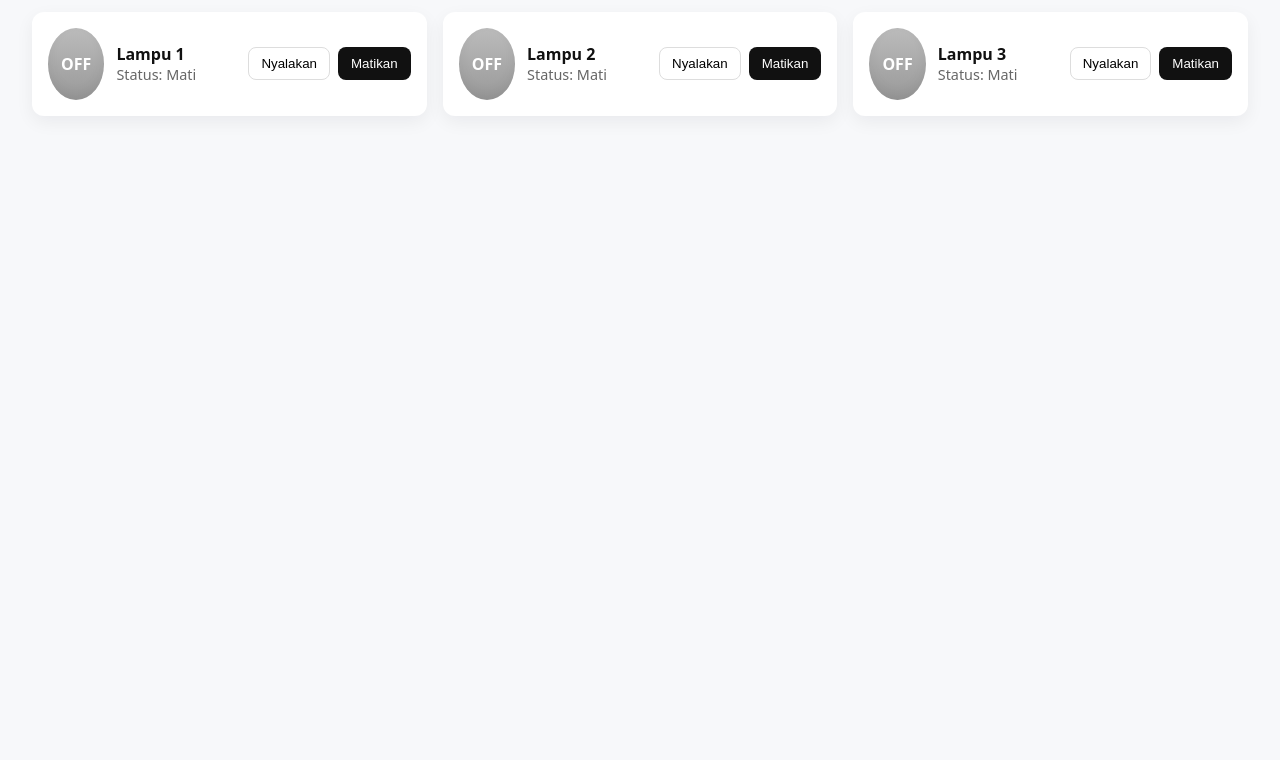
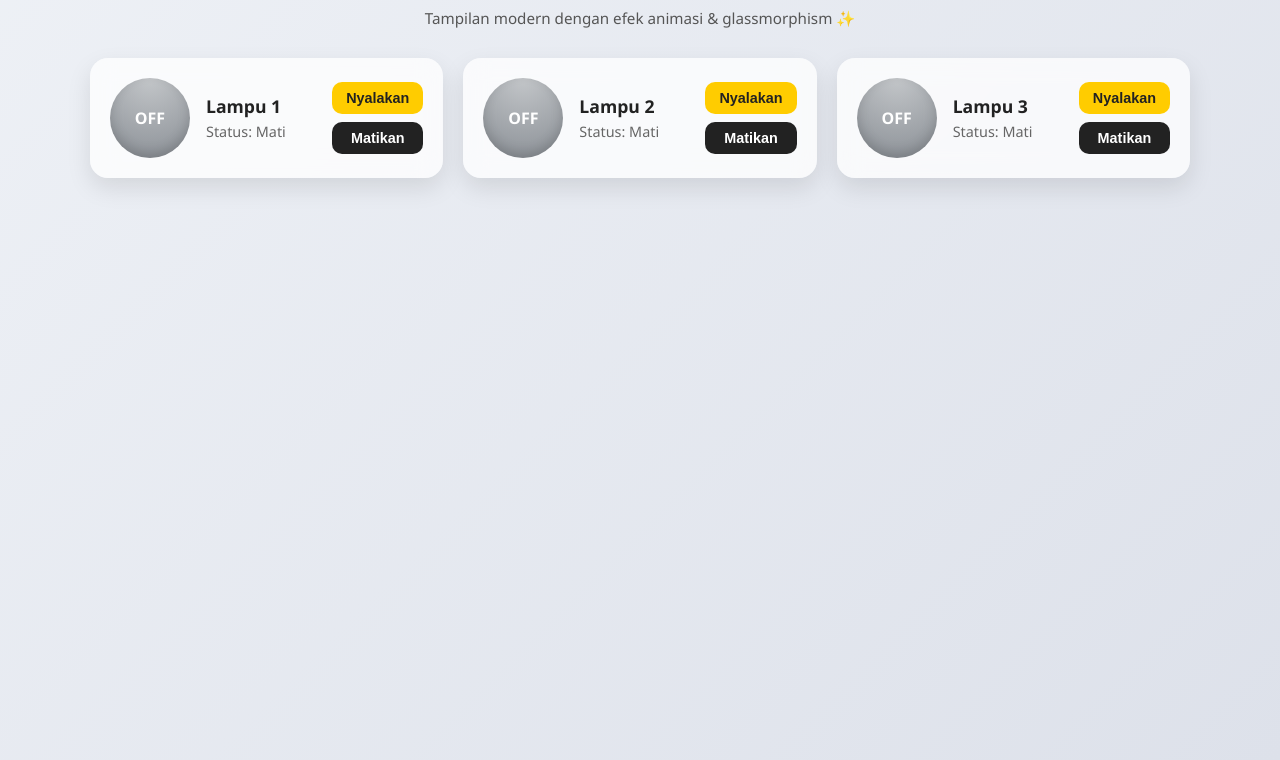
Before and after one commit to krisdayanto17/cetak-cetek-lampu, a plain HTML site: page index.html in a window 1280 px wide. Shown: the part 120-880 px from the top of the page. Before the commit the page ends 800 px from the top, so only its background shows below. Drawn offline with Linux system fonts and the light colour scheme.

Commit message:
Add files via upload

```diff
--- a/index.html
+++ b/index.html
@@ -2,85 +2,171 @@
 <html lang="id">
 <head>
 <meta charset="utf-8" />
-  <meta name="viewport" content="width=device-width,initial-scale=1" />
-  <title>CETRAK CETREK LAMPU — Demo</title>
+<meta name="viewport" content="width=device-width, initial-scale=1" />
+<title>CETRAK CETREK LAMPU — Modern UI</title>
 <style>
-    body { font-family: system-ui, -apple-system, "Segoe UI", Roboto, "Helvetica Neue", Arial; padding: 24px; background:#f7f8fa; color:#111; }
-    h1 { font-size: 1.6rem; margin-bottom: 12px; }
-    .grid { display:grid; grid-template-columns: repeat(auto-fit,minmax(220px,1fr)); gap:16px; }
-    .card { background:white; border-radius:12px; padding:16px; box-shadow: 0 6px 18px rgba(20,20,40,0.06); display:flex; gap:12px; align-items:center; }
-    .lamp { width:72px; height:72px; border-radius:50%; display:flex; align-items:center; justify-content:center; font-weight:700; color:#fff; box-shadow: inset 0 -6px 12px rgba(0,0,0,0.06); }
-    .controls { margin-left:auto; display:flex; gap:8px; }
-    button { padding:8px 12px; border-radius:8px; border:1px solid #ddd; background:#fff; cursor:pointer; }
-    button.primary { background:#111; color:#fff; border-color:transparent; }
-    .meta { margin-top:14px; font-size:0.9rem; color:#555; }
-    .on { background: linear-gradient(180deg,#ffd34d 0%,#ffb400 100%); }
-    .off { background: linear-gradient(180deg,#bbb 0%,#999 100%); }
+  body {
+    margin: 0;
+    padding: 0;
+    font-family: "Segoe UI", Roboto, sans-serif;
+    background: linear-gradient(135deg, #eef1f6, #dde1ea);
+    min-height: 100vh;
+    display: flex;
+    flex-direction: column;
+    align-items: center;
+    padding: 40px 20px;
+  }
+  h1 {
+    font-size: 2rem;
+    margin-bottom: 8px;
+    font-weight: 700;
+    color: #222;
+    text-align: center;
+  }
+  .subtitle {
+    color: #555;
+    margin-bottom: 30px;
+    font-size: 0.95rem;
+    text-align: center;
+  }
+  .grid {
+    display: grid;
+    grid-template-columns: repeat(auto-fit, minmax(250px, 1fr));
+    gap: 20px;
+    width: 100%;
+    max-width: 1100px;
+  }
+  .card {
+    background: rgba(255, 255, 255, 0.75);
+    backdrop-filter: blur(12px);
+    border-radius: 18px;
+    padding: 20px;
+    display: flex;
+    gap: 16px;
+    align-items: center;
+    box-shadow: 0 10px 25px rgba(0,0,0,0.1);
+    transition: 0.25s ease;
+  }
+  .card:hover {
+    transform: translateY(-4px);
+    box-shadow: 0 14px 30px rgba(0,0,0,0.14);
+  }
+  .lamp {
+    width: 80px;
+    height: 80px;
+    border-radius: 50%;
+    display: flex;
+    align-items: center;
+    justify-content: center;
+    font-weight: bold;
+    color: white;
+    font-size: 1rem;
+    transition: 0.25s ease-in-out;
+    box-shadow: inset 0 -5px 12px rgba(0,0,0,0.15);
+    cursor: pointer;
+  }
+  .lamp.on {
+    background: radial-gradient(circle at top, #ffe58a 0%, #ffbb00 90%);
+    box-shadow: 0 0 20px #ffd35c, 0 0 40px #ffcc2c;
+    color: #111;
+  }
+  .lamp.off {
+    background: radial-gradient(circle at top, #c3c6c9 0%, #8f949a 90%);
+    color: #fff;
+  }
+  .info-title {
+    font-size: 1.1rem;
+    font-weight: 600;
+    margin-bottom: 4px;
+    color: #222;
+  }
+  .info-status {
+    color: #666;
+    font-size: 0.9rem;
+  }
+  .controls {
+    margin-left: auto;
+    display: flex;
+    flex-direction: column;
+    gap: 8px;
+  }
+  button {
+    padding: 8px 14px;
+    font-size: 0.9rem;
+    border-radius: 10px;
+    border: none;
+    cursor: pointer;
+    font-weight: 600;
+    transition: 0.2s;
+  }
+  .btn-on {
+    background: #ffcc00;
+    color: #222;
+  }
+  .btn-on:hover {
+    background: #ffdb4d;
+  }
+  .btn-off {
+    background: #222;
+    color: white;
+  }
+  .btn-off:hover {
+    background: #444;
+  }
 </style>
 </head>
 <body>
-  <h1>CETRAK CETREK LAMPU — Demo</h1>
-  <p class="meta">Versi yang dipublikasikan: lampu dibuat tanpa gambar sehingga bisa langsung dijalankan di GitHub Pages / Netlify.</p>
 
-  <div class="grid" id="panel">
-    <!-- Lamp cards will be injected by JS -->
-  </div>
+<h1>CETRAK CETREK LAMPU — Modern</h1>
+<p class="subtitle">Tampilan modern dengan efek animasi & glassmorphism ✨</p>
+
+<div class="grid" id="panel"></div>
 
 <script>
-    // Create 3 lamp cards programmatically to avoid duplicate id issues
-    const panel = document.getElementById('panel');
-
+const panel = document.getElementById("panel");
 function createLamp(id) {
-      const card = document.createElement('div');
-      card.className = 'card';
+  const card = document.createElement("div");
+  card.className = "card";
   card.innerHTML = `
-        <div class="lamp off" id="lamp-${id}" aria-live="polite">OFF</div>
-        <div style="min-width:120px">
-          <div style="font-weight:600">Lampu ${id}</div>
-          <div style="font-size:0.9rem; color:#666">Status: <span id="status-${id}">Mati</span></div>
+    <div class="lamp off" id="lamp-${id}">OFF</div>
+    <div>
+      <div class="info-title">Lampu ${id}</div>
+      <div class="info-status">Status: <span id="status-${id}">Mati</span></div>
     </div>
     <div class="controls">
-          <button onclick="toggle(${id}, true)" aria-label="Nyalakan lampu ${id}">Nyalakan</button>
-          <button class="primary" onclick="toggle(${id}, false)" aria-label="Matikan lampu ${id}">Matikan</button>
+      <button class="btn-on" onclick="toggle(${id}, true)">Nyalakan</button>
+      <button class="btn-off" onclick="toggle(${id}, false)">Matikan</button>
     </div>
   `;
   return card;
 }
-
-    // add 3 lamps
-    for (let i=1; i<=3; i++) panel.appendChild(createLamp(i));
-
+for (let i = 1; i <= 3; i++) panel.appendChild(createLamp(i));
 function setLampState(id, on) {
-      const bulb = document.getElementById(`lamp-${id}`);
+  const lamp = document.getElementById(`lamp-${id}`);
   const status = document.getElementById(`status-${id}`);
-      if (!bulb || !status) return;
   if (on) {
-        bulb.classList.remove('off');
-        bulb.classList.add('on');
-        bulb.textContent = 'ON';
-        status.textContent = 'Menyala';
+    lamp.classList.remove("off");
+    lamp.classList.add("on");
+    lamp.textContent = "ON";
+    status.textContent = "Menyala";
   } else {
-        bulb.classList.remove('on');
-        bulb.classList.add('off');
-        bulb.textContent = 'OFF';
-        status.textContent = 'Mati';
+    lamp.classList.remove("on");
+    lamp.classList.add("off");
+    lamp.textContent = "OFF";
+    status.textContent = "Mati";
   }
 }
-
-    // toggle function used by buttons
-    function toggle(id, turnOn) {
-      setLampState(id, !!turnOn);
+function toggle(id, on) {
+  setLampState(id, on);
 }
-
-    // optional: make lamp toggle when clicking the bulb itself
-    document.getElementById('panel').addEventListener('click', (e) => {
-      const target = e.target;
-      if (target.classList.contains('lamp')) {
-        const id = target.id.split('-')[1];
-        const isOn = target.classList.contains('on');
-        setLampState(id, !isOn);
+document.getElementById("panel").addEventListener("click", (e) => {
+  if (e.target.classList.contains("lamp")) {
+    const id = e.target.id.split("-")[1];
+    const on = e.target.classList.contains("on");
+    setLampState(id, !on);
   }
 });
 </script>
+
 </body>
 </html>
```
Lines whose indentation alone changed are shown as unchanged.
